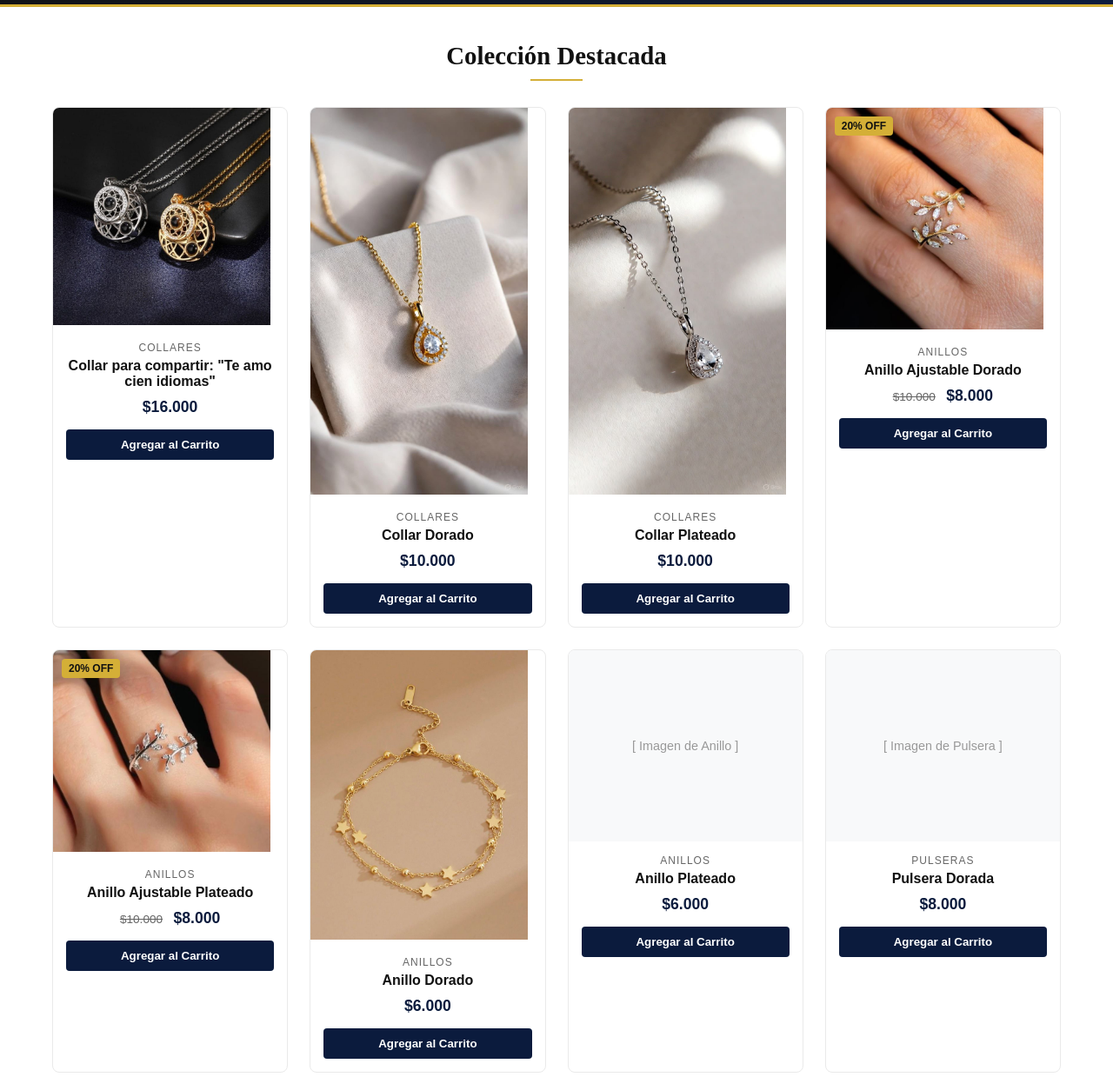
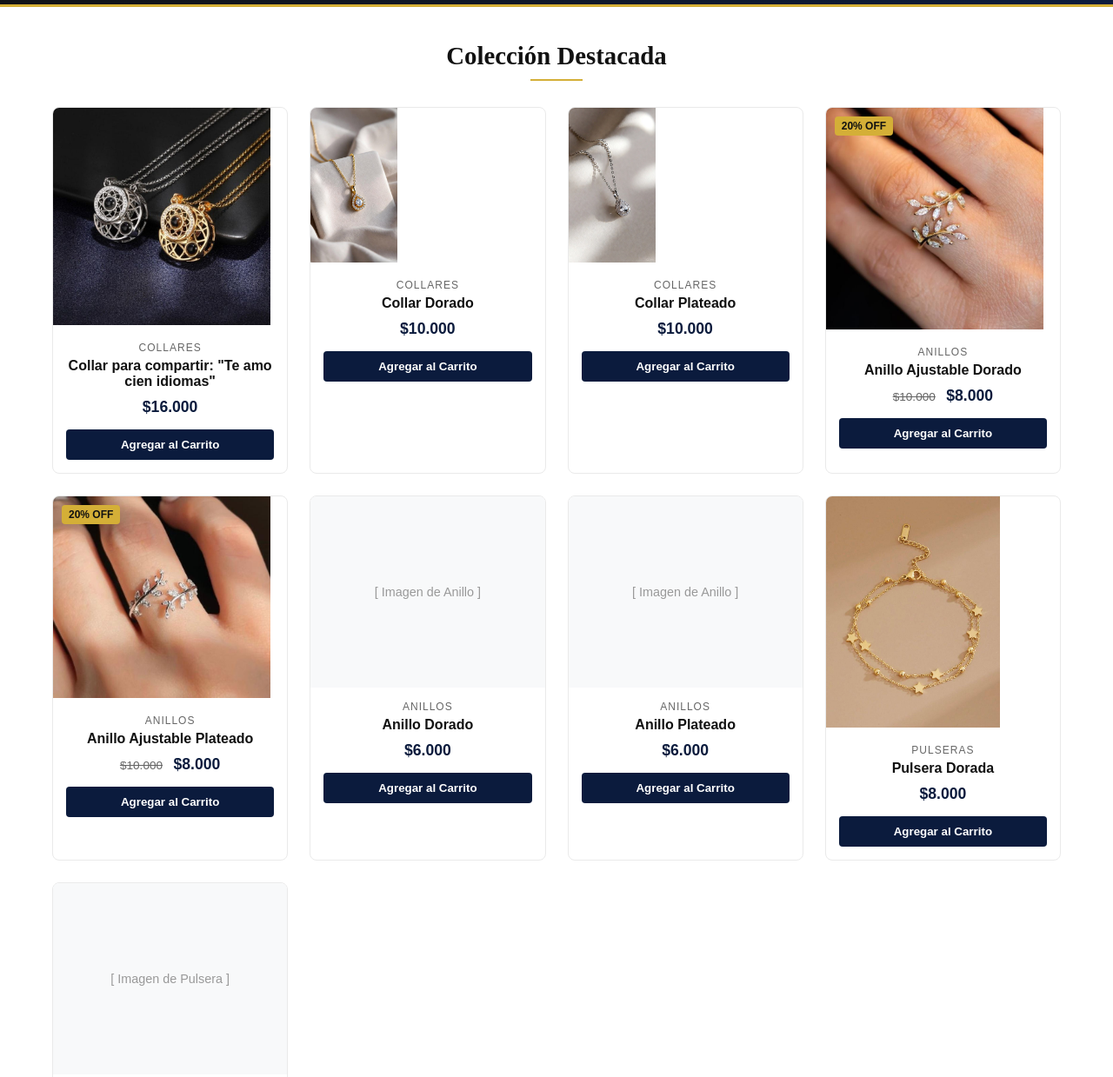
Before and after one commit to Vittodust/BAFY, a plain HTML site: page index.html in a window 1280 px wide. Shown: the part 320-1559 px from the top of the page at 87% size. Drawn offline with Linux system fonts and the light colour scheme.

Commit message:
no fue la final, hace falta agregar mas...

```diff
--- a/index.html
+++ b/index.html
@@ -46,7 +46,7 @@
 
       <!-- Producto 2 -->
       <div class="product-card">
-        <img src="imagenes/WhatsApp Image 2026-11-16 at 09.17.34.jpeg" alt="collar" width="250px">
+        <img src="imagenes/WhatsApp Image 2026-11-16 at 09.17.34.jpeg" alt="collar" width="100px">
         <div class="product-info">
           <div class="product-category">Collares</div>
           <h3 class="product-title">Collar Dorado</h3>
@@ -59,7 +59,7 @@
 
       <!-- Producto 3 -->
       <div class="product-card">
-        <img src="imagenes/WhatsApp Image 2026-11-16 at 09.18.38.jpeg" alt="collar" width="250px">
+        <img src="imagenes/WhatsApp Image 2026-11-16 at 09.18.38.jpeg" alt="collar" width="100px">
         <div class="product-info">
           <div class="product-category">Collares</div>
           <h3 class="product-title">Collar Plateado</h3>
@@ -102,7 +102,7 @@
 
        <!-- Producto 6 -->
       <div class="product-card">
-        <img src="imagenes/WhatsApp Image 2026-11-16 at 09.24.52.jpeg" alt="collar" width="250px">
+        <div class="product-img">[ Imagen de Anillo ]</div>
         <div class="product-info">
           <div class="product-category">Anillos</div>
           <h3 class="product-title">Anillo Dorado</h3>
@@ -128,7 +128,7 @@
 
       <!-- Producto 8 -->
       <div class="product-card">
-        <div class="product-img">[ Imagen de Pulsera ]</div>
+        <img src="imagenes/WhatsApp Image 2026-11-16 at 09.24.52.jpeg" alt="collar" width="200px">
         <div class="product-info">
           <div class="product-category">Pulseras</div>
           <h3 class="product-title">Pulsera Dorada</h3>
```
